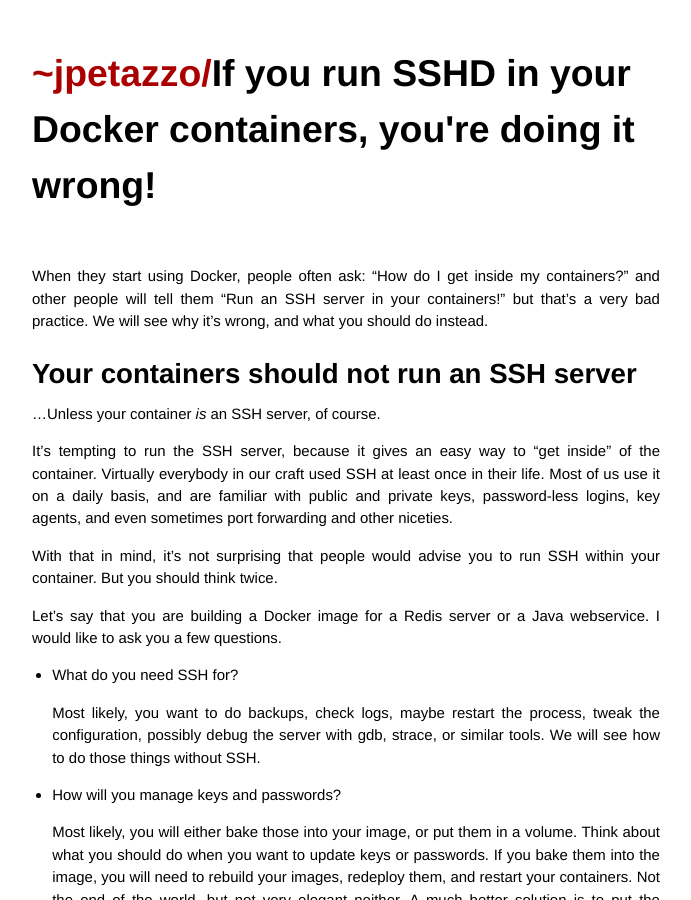
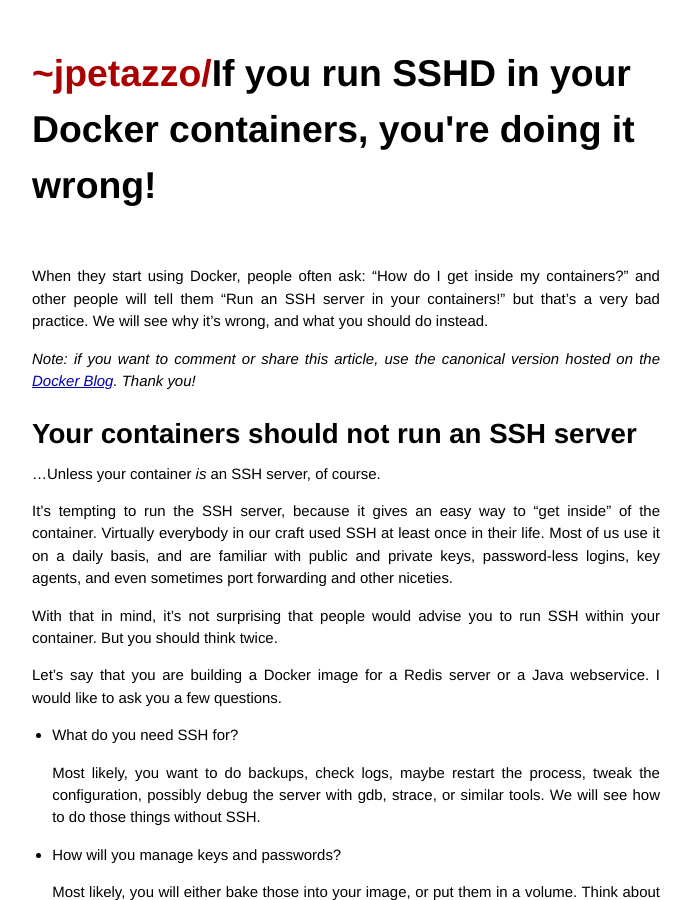
Before and after one commit to jpetazzo/jpetazzo.github.io, a Jekyll site: the page built from _posts/2014-06-23-docker-ssh-considered-evil.markdown, in a window 1280 px wide and 900 px high. Shown: the whole window, without its empty margins (294-985 px from the left). Built offline with Jekyll 4.4.1, drawn with Linux system fonts in a browser that asks for light colours; Markdown is read by kramdown in place of the engine named in the settings.

Commit message:
add link to docker blog canon version

```diff
--- a/_posts/2014-06-23-docker-ssh-considered-evil.markdown
+++ b/_posts/2014-06-23-docker-ssh-considered-evil.markdown
@@ -8,6 +8,8 @@
 in your containers!" but that's a very bad practice. We will see
 why it's wrong, and what you should do instead.
 
+*Note: if you want to comment or share this article, use the
+canonical version hosted on the [Docker Blog]. Thank you!*
 
 ## Your containers should not run an SSH server
 
@@ -281,3 +283,4 @@
 [volume]: https://docs.docker.com/userguide/dockervolumes/
 [namespaces]: http://blog.dotcloud.com/under-the-hood-linux-kernels-on-dotcloud-part
 [jpetazzo/nsenter]: https://github.com/jpetazzo/nsenter
+[Docker Blog]: http://blog.docker.com/2014/06/why-you-dont-need-to-run-sshd-in-docker/
```
